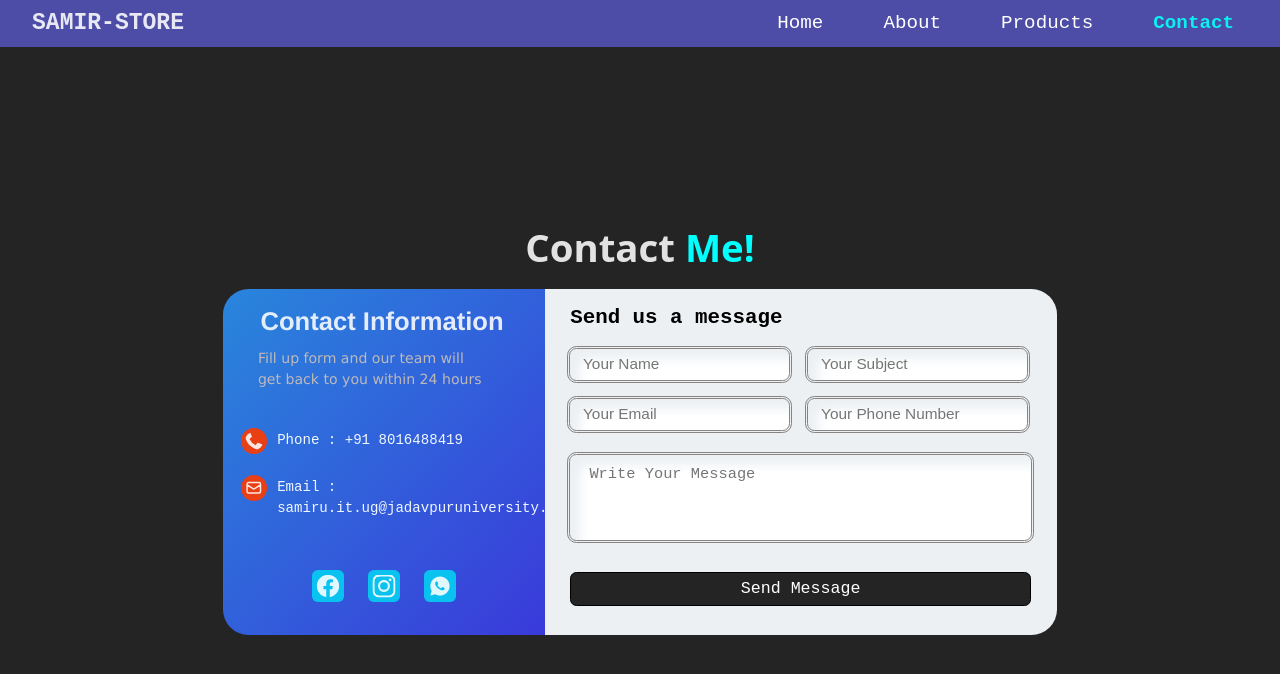
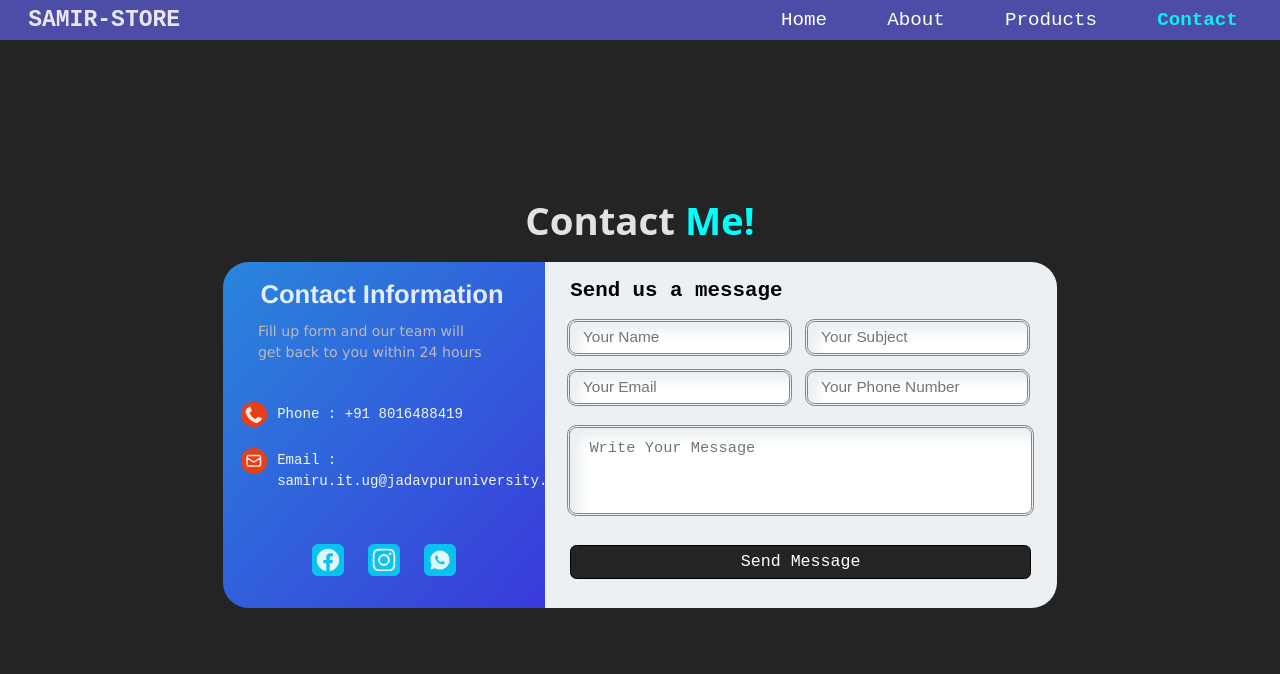
Before and after one commit to samir-uraon/Samir-Store, a React (Vite) app: page /Contact in a window 1280 px wide. Shown: the top 674 px of the page. Built offline with nearby package versions, Linux system fonts and the light colour scheme.

Commit message:
first commit

```diff
--- a/src/navbar/header.css
+++ b/src/navbar/header.css
@@ -1,7 +1,7 @@
 
 .header{
 margin: 0;
-padding: 0.5rem;
+padding: 0.2rem;
 display: flex;
 justify-content: space-between;
 align-items: center;
--- a/src/pages/Contact.css
+++ b/src/pages/Contact.css
@@ -10,7 +10,7 @@ flex-direction: column;
 }
 
 #ContactHead{
-	margin-top: 6rem;
+	margin-top: 3rem;
 	font-size: 2rem;
 
 }
@@ -281,11 +281,16 @@ font-size: 1.4rem;
 	}
 }
 
+@media screen and (max-height:270px) {
+	:root{
+		font-size: 42%;
+	}
 
+	}
 
 @media screen and (max-height:280px) {
 :root{
-	font-size: 43%;
+	font-size: 41%;
 }
 
 }
```
